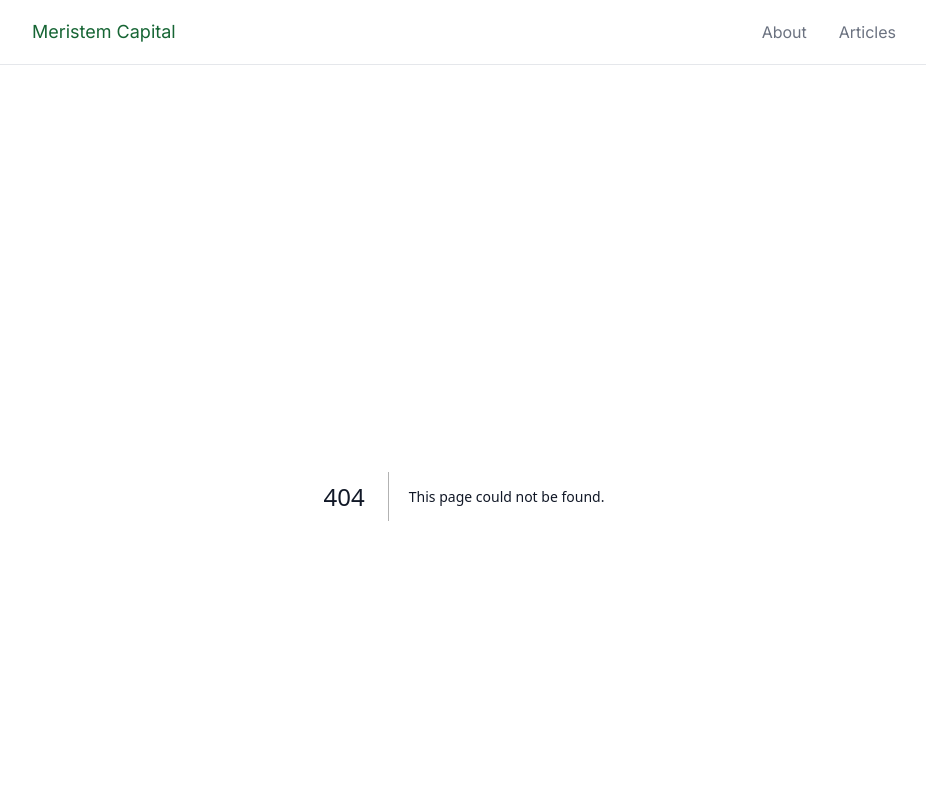
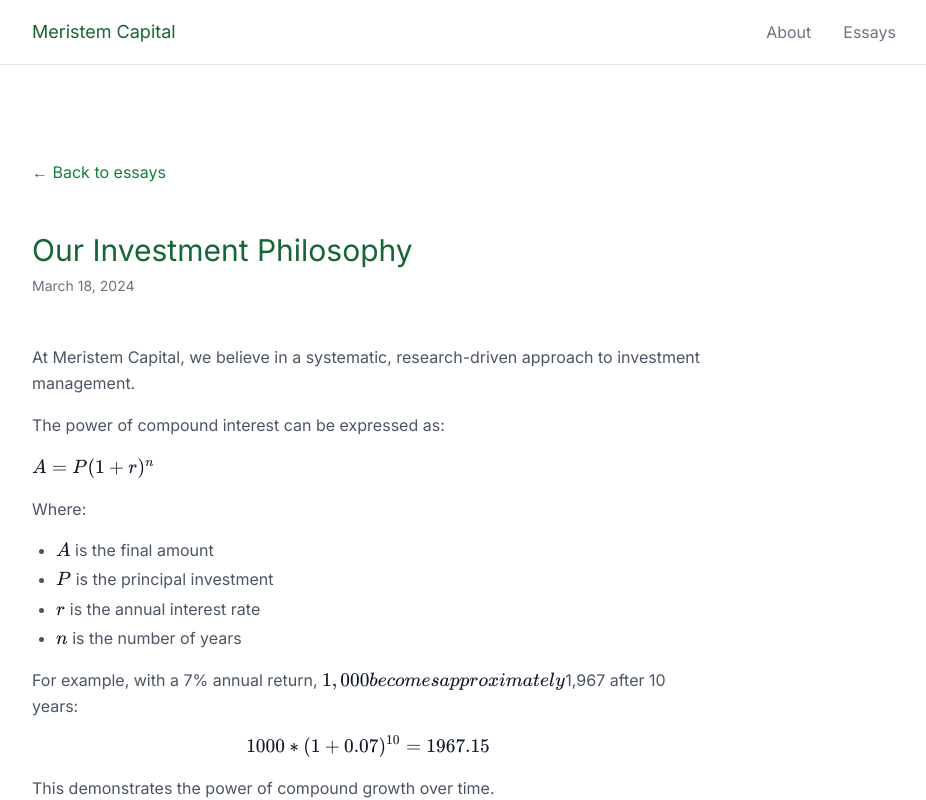
Before and after one commit to tyler-foxworthy/meristem_site, a Next.js app: page /essays/1 in a window 1280 px wide. Before the commit this address had no page. Shown: the top 800 px of the page, without its empty margins (176-1102 px from the left). Built offline with nearby package versions, Linux system fonts and the light colour scheme.

Commit message:
refactor: rename Articles to Essays throughout the site

```diff
--- /dev/null
+++ b/src/app/essays/[slug]/page.tsx
@@ -0,0 +1,131 @@
+import ReactMarkdown from 'react-markdown'
+import remarkMath from 'remark-math'
+import rehypeKatex from 'rehype-katex'
+import 'katex/dist/katex.min.css'
+import Link from 'next/link'
+
+// This will be replaced with actual data loading from markdown files
+const SAMPLE_ARTICLES = [
+  {
+    slug: 'investment-philosophy',
+    title: 'Our Investment Philosophy',
+    date: '2024-03-18',
+    content: `
+# Our Investment Philosophy
+
+At Meristem Capital, we believe in a systematic, research-driven approach to investment management.
+
+The power of compound interest can be expressed as:
+
+$A = P(1 + r)^n$
+
+Where:
+- $A$ is the final amount
+- $P$ is the principal investment
+- $r$ is the annual interest rate
+- $n$ is the number of years
+
+For example, with a 7% annual return, $1,000 becomes approximately $1,967 after 10 years:
+
+$$
+1000 * (1 + 0.07)^{10} = 1967.15
+$$
+
+This demonstrates the power of compound growth over time.
+    `
+  },
+  {
+    slug: 'market-outlook-2024',
+    title: '2024 Market Outlook',
+    date: '2024-03-17',
+    content: `
+# 2024 Market Outlook
+
+Our analysis of current market conditions and future opportunities.
+
+The current market volatility ($\\sigma$) can be expressed as:
+
+$$
+\\sigma = \\sqrt{\\frac{\\sum(x - \\mu)^2}{n}}
+$$
+
+Where $\\mu$ is the mean return and $n$ is the number of observations.
+    `
+  },
+  {
+    slug: 'volatility-and-long-term-returns',
+    title: 'Volatility and Long-Term Returns',
+    date: '2024-03-15',
+    content: `
+# Volatility and Long-Term Returns
+
+How the "volatility tax" affects compounding and why minimizing drawdowns is crucial for wealth preservation and growth.
+
+When considering the impact of volatility on returns, we can express the relationship as:
+
+$$
+CAGR \\approx \\mu - \\frac{\\sigma^2}{2}
+$$
+
+Where:
+- $CAGR$ is the compound annual growth rate
+- $\\mu$ is the average return
+- $\\sigma$ is the volatility
+
+This demonstrates why minimizing volatility leads to better long-term compounding even with the same average return.
+    `
+  }
+]
+
+// This function is required for static site generation with dynamic routes
+export function generateStaticParams() {
+  return SAMPLE_ARTICLES.map((article) => ({
+    slug: article.slug,
+  }))
+}
+
+const getArticleContent = async (slug: string) => {
+  return SAMPLE_ARTICLES.find(article => article.slug === slug) || SAMPLE_ARTICLES[0]
+}
+
+export default async function Essay({ params }: { params: { slug: string } }) {
+  const article = await getArticleContent(params.slug)
+
+  return (
+    <main className="container py-16">
+      <div className="max-w-2xl">
+        <div className="mb-12">
+          <Link href="/essays" className="text-brand-700 hover:text-brand-800">
+            ← Back to essays
+          </Link>
+        </div>
+
+        <h1 className="text-brand-800 mb-2">{article.title}</h1>
+
+        <time className="text-sm text-gray-500 block mb-12">
+          {new Date(article.date).toLocaleDateString('en-US', {
+            year: 'numeric',
+            month: 'long',
+            day: 'numeric',
+          })}
+        </time>
+
+        <article className="prose prose-sm max-w-none">
+          <ReactMarkdown
+            remarkPlugins={[remarkMath]}
+            rehypePlugins={[rehypeKatex]}
+            components={{
+              h1: () => null, // Skip the first h1 as we already have the title
+              h2: ({node, ...props}) => <h2 className="text-brand-800 mt-8 mb-4 text-xl" {...props} />,
+              p: ({node, ...props}) => <p className="text-gray-600 mb-4" {...props} />,
+              ul: ({node, ...props}) => <ul className="text-gray-600 list-disc pl-6 mb-4 space-y-1" {...props} />,
+              li: ({node, ...props}) => <li {...props} />,
+            }}
+          >
+            {article.content}
+          </ReactMarkdown>
+        </article>
+      </div>
+    </main>
+  )
+}
--- /dev/null
+++ b/src/app/essays/page.tsx
@@ -0,0 +1,51 @@
+'use client'
+
+import { motion } from "framer-motion";
+import { getAllArticles, type Article } from "@/lib/articles";
+import Link from "next/link";
+
+export default async function EssaysPage() {
+  const articles: Article[] = await getAllArticles();
+
+  return (
+    <main className="container py-16">
+      <div className="max-w-2xl">
+        <h1 className="text-brand-800">Essays</h1>
+
+        <p className="text-lg mb-12">
+          Explore our insights on markets, investing, and quantitative methods.
+        </p>
+
+        <div className="space-y-12">
+          {articles.map((article: Article) => (
+            <article key={article.slug} className="border-t border-gray-200 pt-8">
+              <div className="mb-2 text-sm text-gray-500">
+                {new Date(article.date).toLocaleDateString("en-US", {
+                  month: "long",
+                  day: "numeric",
+                  year: "numeric",
+                })}
+                {article.tags && article.tags.length > 0 && (
+                  <span className="ml-3 text-brand-700">
+                    {article.tags[0]}
+                  </span>
+                )}
+              </div>
+              <h2 className="text-xl mb-2">
+                <Link
+                  href={`/essays/${article.slug}`}
+                  className="text-gray-900 hover:text-brand-700"
+                >
+                  {article.title}
+                </Link>
+              </h2>
+              <p className="text-gray-600">
+                {article.description}
+              </p>
+            </article>
+          ))}
+        </div>
+      </div>
+    </main>
+  );
+}
--- a/src/components/Footer.tsx
+++ b/src/components/Footer.tsx
@@ -7,9 +7,8 @@ export default function Footer() {
         <div className="flex flex-col items-center space-y-4">
           <nav className="flex flex-wrap justify-center gap-x-6 gap-y-2">
             <a href="/about" className="text-sm text-gray-600 hover:text-gray-900">About</a>
-            <a href="/articles" className="text-sm text-gray-600 hover:text-gray-900">Articles</a>
+            <a href="/essays" className="text-sm text-gray-600 hover:text-gray-900">Essays</a>
             <a href="/compliance" className="text-sm text-gray-600 hover:text-gray-900">Compliance</a>
-            <a href="/legal" className="text-sm text-gray-600 hover:text-gray-900">Legal</a>
           </nav>
           <p className="text-sm text-gray-600">
             © {currentYear} Meristem Capital LLC. All rights reserved.
--- a/src/components/TopNav.tsx
+++ b/src/components/TopNav.tsx
@@ -20,10 +20,10 @@ export default function TopNav() {
             About
           </Link>
           <Link
-            href="/articles"
-            className={pathname === '/articles' ? 'text-brand-800' : 'text-gray-500 hover:text-brand-700'}
+            href="/essays"
+            className={pathname === '/essays' ? 'text-brand-800' : 'text-gray-500 hover:text-brand-700'}
           >
-            Articles
+            Essays
           </Link>
         </div>
       </div>
```
